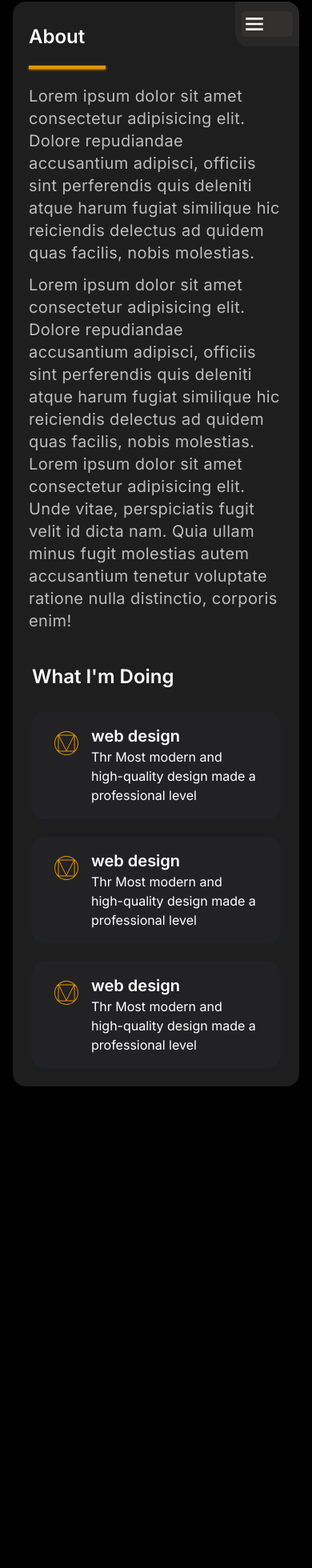
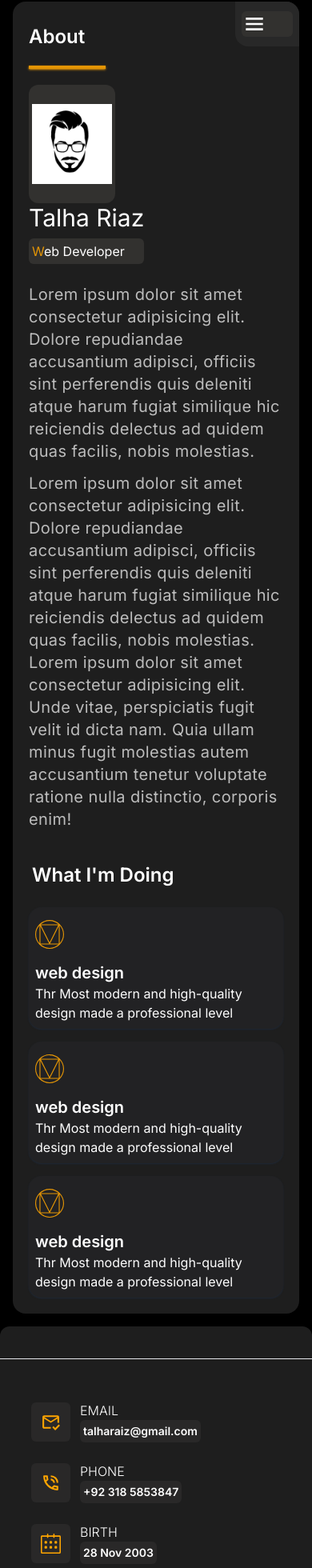
Before and after one commit to Talhary/portfoliov1, a Next.js app: page /about in a window 390 px wide. Shown: the part 14-1974 px from the top of the page at 80% size. Before the commit the page ends 1388 px from the top, so only its background shows below. Built offline with nearby package versions, Linux system fonts and the light colour scheme.

Commit message:
responsive aside bar

```diff
--- a/app/about/page.tsx
+++ b/app/about/page.tsx
@@ -2,12 +2,14 @@
 import { Heading } from '@/components/heading';
 import {Navbar} from '@/components/navbar'
 import { SiMaterialdesign } from 'react-icons/si';
+import AsideImageSection from '@/components/aside-image-section'
 const Page = () => {
 
   return (
     <>
         <div>
          <Heading title="About"/>
+          <AsideImageSection className='md:hidden m-2 flex flex-start flex-col items-start'/>
          <div className='mt-4 mx-2'>
 
             <div className='tracking-wide leading-relaxed '>
@@ -20,9 +22,9 @@ const Page = () => {
           </div>
           <div className='flex flex-wrap mt-4 '>
             {[1,2,3].map((el,i)=>{
-              return <div key={i} className='bg-[#222224] flex flex-row gap-x-4 rounded-2xl m-3 max-w-md shadow-sm shadow-gray-800 p-4 px-7'>
-                     <div className='flex items-start my-2 '>
-                       <SiMaterialdesign className='text-primary' size={30}/>
+              return <div key={i} className='bg-[#222224] max-md:gap-y-2 max-sm:flex-col flex flex-row gap-x-4 rounded-2xl m-3 max-sm:m-2 max-w-md shadow-sm shadow-gray-800 p-4 max-sm:p-2 px-7'>
+                     <div className='flex items-start my-2 text-center max-sm:items-center '>
+                       <SiMaterialdesign className='text-primary max-sm:size-9' size={30} />
                       </div>
                       <div className='space-y-'>
                         <h2 className='font-semibold text-xl r'>web design</h2>
--- a/app/layout.tsx
+++ b/app/layout.tsx
@@ -18,12 +18,15 @@ export default async function RootLayout({
 }>) {
   return (
     <html lang="en" className="">
-      <body className={`${inter.className} flex flex-row gap-x-10 `} >
-         <aside className=" bg-[#1e1e1e] max-w-[24rem] m-10 rounded-xl mr-0  p-5 h-auto max-md:hidden">
-           <Aside  />
+      <body className={`${inter.className} flex flex-row gap-x-10 max-md:flex-col-reverse `} >
+         <aside className=" z-10 bg-[#1e1e1e] max-w-[24rem] max-md:max-w-full m-10 rounded-xl mr-0  p-5 h-auto   max-md:p-0 max-md:m-0">
+            <div className=" ">
+             <Aside  />
+            </div>
+
          </aside>
         <div className='flex-auto max-md:ml-0 '>
-        <div className= "  bg-big-card relative ml-0 text-white m-10  max-md:m-7 max-xs:m-4 max-xs:p-3 rounded-2xl p-5 ">
+        <div className= "  bg-big-card relative ml-0 text-white m-10  max-md:m-7 max-xs:m-4 max-xs:p-3 rounded-2xl p-5 max-md:p-3 ">
          <Navbar className='z-10'/>
           {children}
           </div>
--- /dev/null
+++ b/components/aside-image-section.tsx
@@ -0,0 +1,23 @@
+import Image from "next/image";
+
+import Logo from "@/design/logo.jpg";
+const Section = ({className}:{className?:string})=>{
+    return <div className={className}>
+        <div className={` bg-[#32312f] p-1 md:w-[70%] md:mx-auto md:my-4 rounded-xl `}>
+        <Image
+          className="mx-auto  my-[20%]"
+          src={Logo}
+          alt="Logo"
+          width={100}
+          height={100}
+        />
+      </div>
+      <div>
+        <h1 className="text-3xl md:my-4 ">Talha Riaz</h1>
+        <p className="bg-[#32312f] my-2 md:w-[70%]  p-1 rounded-md md:mx-auto">
+          <span className='text-primary'>W</span>eb Developer
+        </p>
+      </div>
+    </div>
+}
+export default Section
--- a/components/aside.tsx
+++ b/components/aside.tsx
@@ -4,24 +4,11 @@ import Logo from "@/design/logo.jpg";
 import React from "react";
 import { MdOutlineMarkEmailRead, MdOutlinePhoneInTalk } from "react-icons/md";
 import { SlCalender } from "react-icons/sl";
+import AsideImageSection from '@/components/aside-image-section'
 const Navbar = () => {
   return (
     <div className=" navbar text-center text-white  bg-[#1e1e1e]">
-      <div className="bg-[#32312f] p-1 w-[70%] mx-auto my-4 rounded-xl">
-        <Image
-          className="mx-auto  my-[20%]"
-          src={Logo}
-          alt="Logo"
-          width={100}
-          height={100}
-        />
-      </div>
-      <div>
-        <h1 className="text-3xl my-4 ">Talha Riaz</h1>
-        <p className="bg-[#32312f] my-2 w-[70%] p-1 rounded-md mx-auto">
-          <span className='text-primary'>W</span>eb Developer
-        </p>
-      </div>
+       <AsideImageSection className='max-md:hidden'/>
       <hr className="my-10"></hr>
       {[{ h: "EMAIL", p: "talharaiz@gmail.com", Logo: <MdOutlineMarkEmailRead  size={25} color="orange" /> },
       { h: "PHONE", p: "+92 318 5853847", Logo: <MdOutlinePhoneInTalk  size={25} color="orange" /> },
```
